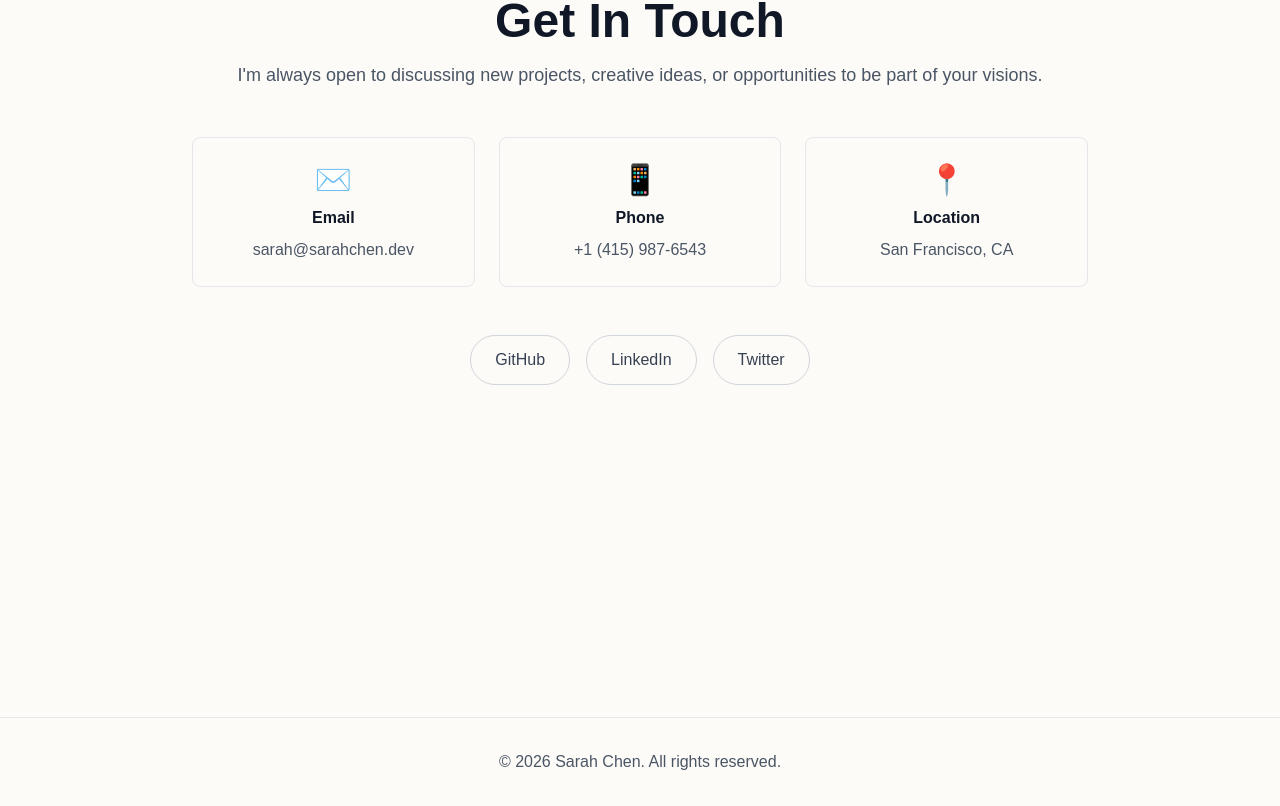
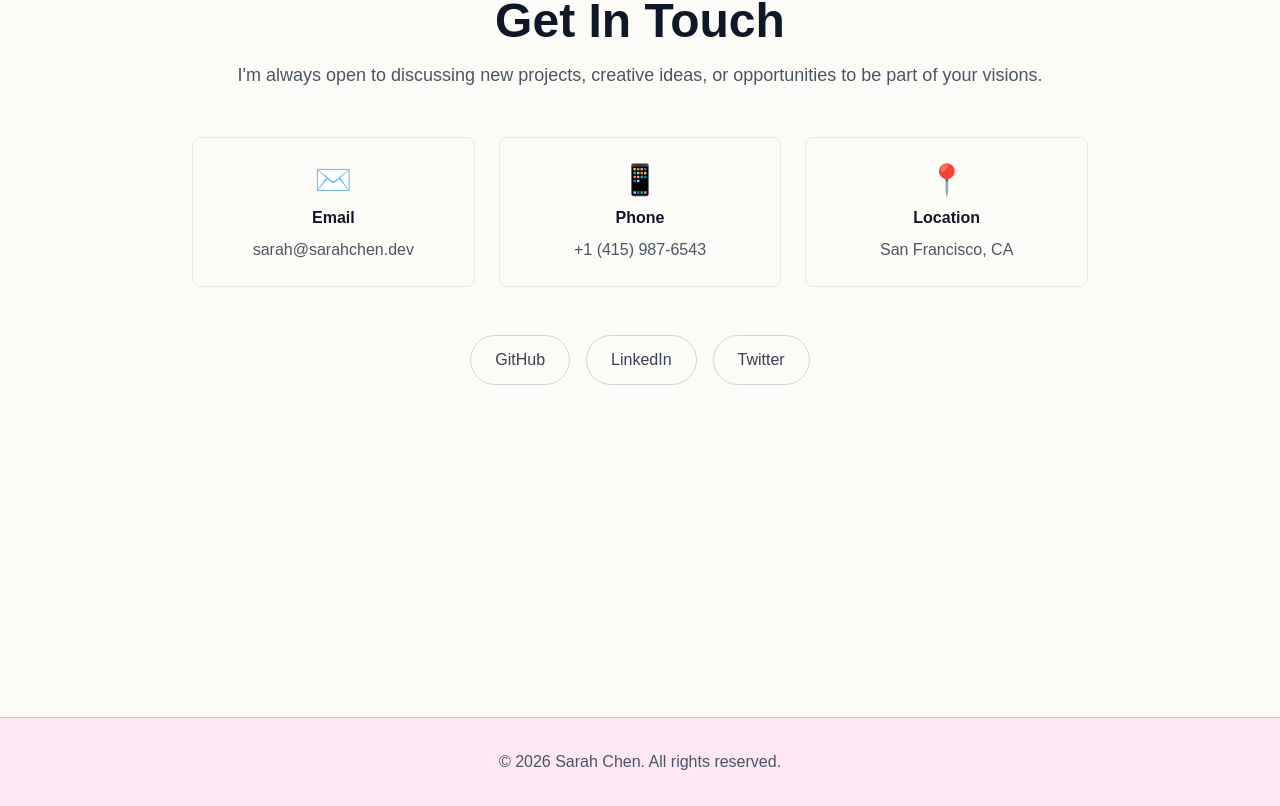
Before and after one commit to desraymondz/hnr-test, a Next.js app: page / in a window 1280 px wide. Shown: the part 3559-4365 px from the top of the page. Built offline with nearby package versions, Linux system fonts and the light colour scheme.

Commit message:
change footer to pink

```diff
--- a/src/app/page.tsx
+++ b/src/app/page.tsx
@@ -291,7 +291,7 @@ export default function Home() {
       </section>
 
       {/* Footer */}
-      <footer className="border-t border-gray-200 bg-[#FDFBF7] px-6 py-8 dark:border-gray-800 dark:bg-gray-900">
+      <footer className="border-t border-pink-300 bg-pink-100 px-6 py-8 dark:border-pink-800 dark:bg-pink-900">
         <div className="mx-auto max-w-6xl text-center text-gray-600 dark:text-gray-400">
           <p>&copy; {new Date().getFullYear()} Sarah Chen. All rights reserved.</p>
         </div>
```
